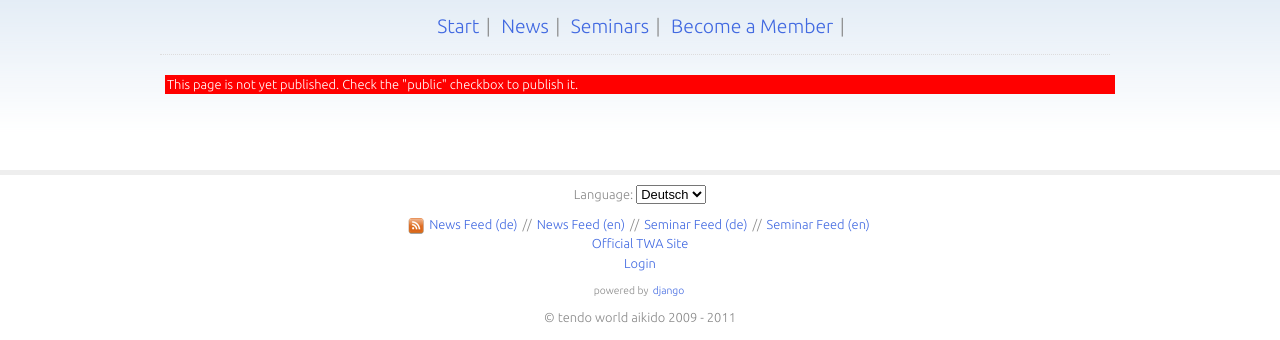
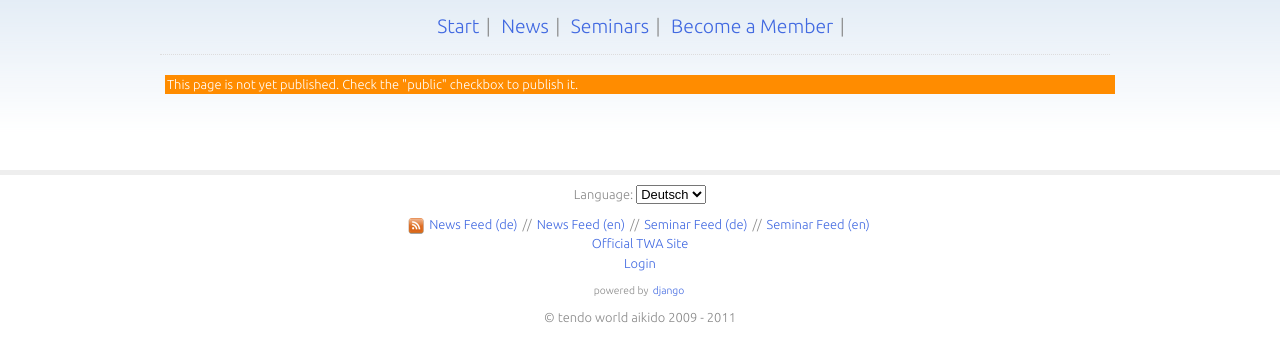
Before and after one commit to marcusti/mti-twa, a Django app: template templates/2011/flatpage.html in a window 1280 px wide. Shown: the part 90-430 px from the top of the page. Run offline with Django 3.2, Linux system fonts and the light colour scheme; the template is opened without the code that fills it, so the values that code supplies are empty; some libraries are stand-ins or nearby versions.

Commit message:
preview layout

```diff
--- a/templates/static/css/tendokan2011.css
+++ b/templates/static/css/tendokan2011.css
@@ -70,7 +70,7 @@ th {font-size: 1.2em; font-weight: normal; padding-bottom: 10px;}
 .overview {font-size: .8em;}
 .photo {margin: 3px; padding: 1px; background: #FFF; border:2px solid silver;}
 .photo-right {margin-left: 3px; padding: 1px; background: #FFF;}
-.preview, .preview.selected {background-color: red; color: white; padding: 0 2px;}
+.preview, .preview.selected {background-color: Darkorange; color: white; padding: 0 2px;}
 .right {text-align: right;}
 .section-header {font-size: 1.8em; margin-bottom: 0;}
 .section-meta {margin-bottom: 1.5em; color: #888;}
```
